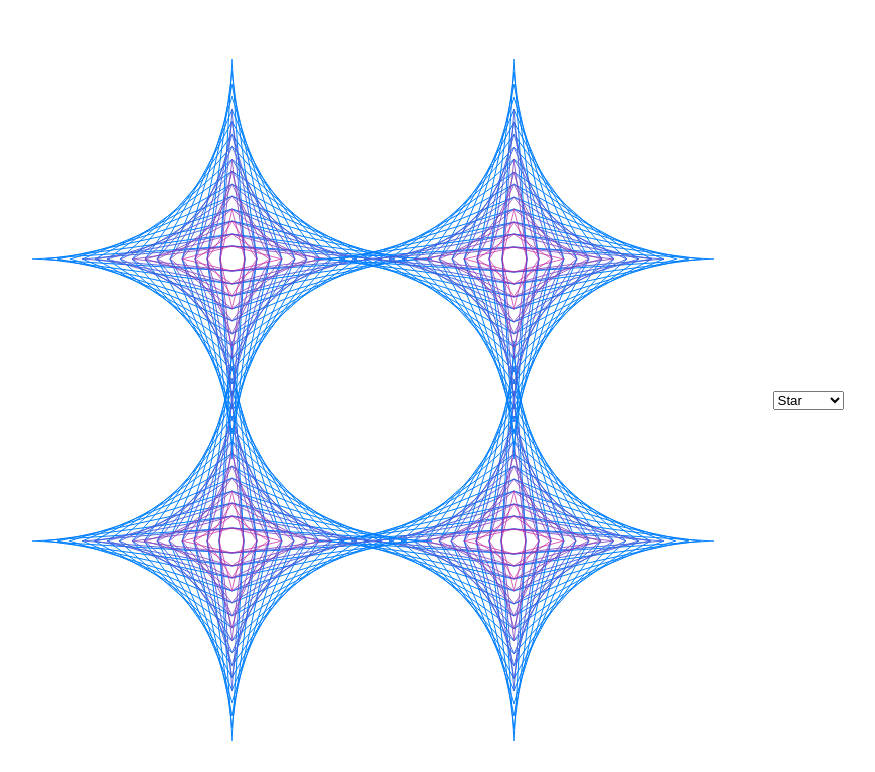
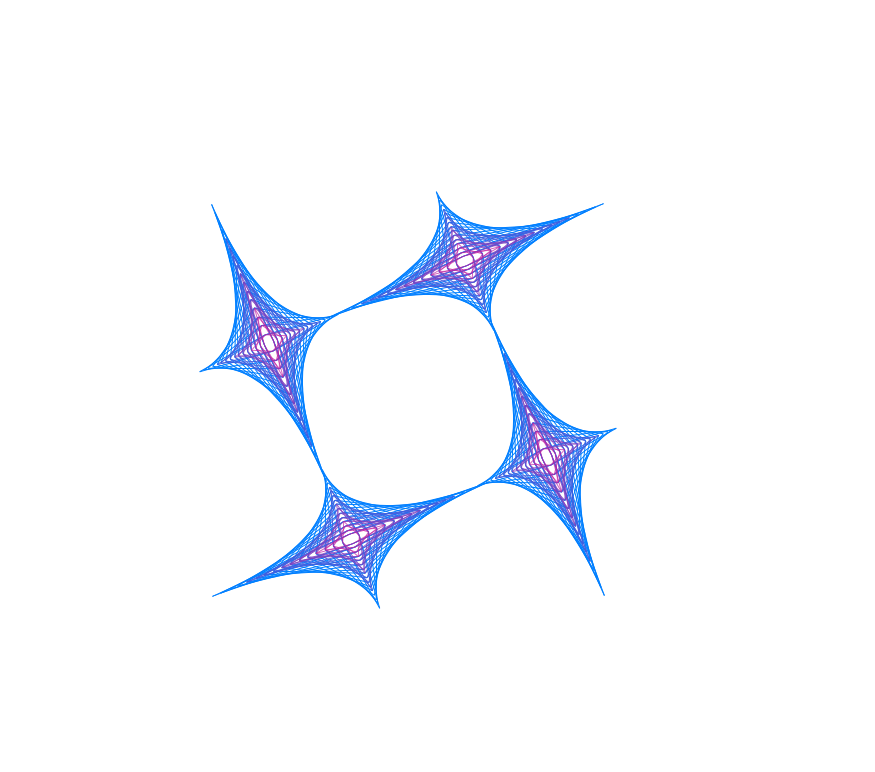
Before and after one commit to Alex-CS/stitch, a Vue app: page / in a window 1280 px wide. Shown: the top 772 px of the page, without its empty margins (232-1107 px from the left). Built offline with nearby package versions, Linux system fonts and the light colour scheme.

Commit message:
Move the multicurve options into App data

```diff
--- a/src/App.vue
+++ b/src/App.vue
@@ -4,16 +4,11 @@
       <multi-curve
         :options="options"
         :curve-type="curveType"
-        :reps="4"
-        :radius="size/4"
-        :initial="2/16"
+        :reps="reps"
+        :radius="radius"
+        :initial="initial"
       />
     </svg>
-    <select v-model="curveType">
-      <option :value="CURVE_TYPES.Poly">Polygon</option>
-      <option :value="CURVE_TYPES.Star">Star</option>
-      <option :value="CURVE_TYPES.Elli">Ellipse</option>
-    </select>
   </div>
 </template>
 
@@ -35,20 +30,23 @@
       SCircle,
     },
     data() {
-      const size = 800;
+      const size = 600;
       const startColor = new Color(0, 127, 255);
       const endColor = new Color(255, 0, 127, 0.6);
       return {
         CURVE_TYPES,
         size,
         curveType: CURVE_TYPES.Star,
+        reps: 4,
+        radius: size / 4,
+        initial: 1 / 16,
         options: {
           resolution: 32,
           numVertices: 4,
           layerCount: 4,
           layerSepFactor: 1,
           width: size,
-          height: size,
+          height: size / 2,
           rotation: 1 / 8,
           showSpines: false,
           colors: [startColor, endColor],
```
